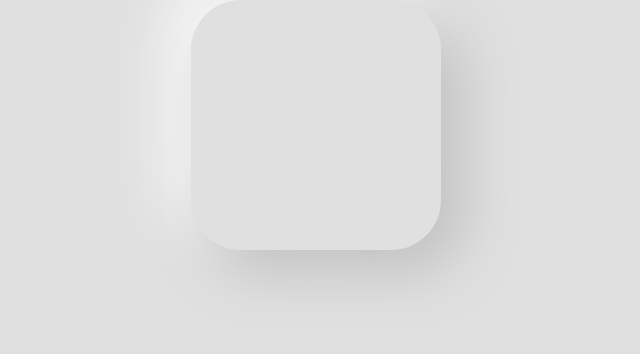
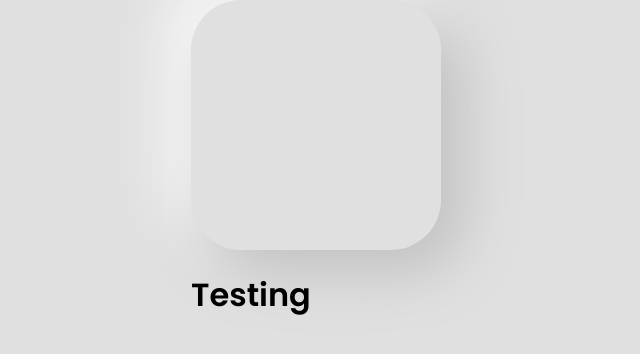
Before and after one commit to sidharth-raj-dev/elixir, a Next.js app: page / in a window 1280 px wide. Shown: the top 354 px of the page, without its empty margins (309-949 px from the left). Built offline with nearby package versions, Linux system fonts and the light colour scheme.

Commit message:
added custom font and refactored code

```diff
--- a/pages/styles.css
+++ b/assets/styles.css
@@ -1,5 +1,5 @@
 body {
-    font-family: 'SF Pro Text', 'SF Pro Icons', 'Helvetica Neue', 'Helvetica',
+    font-family: 'Poppins', 'SF Pro Icons', 'Helvetica Neue', 'Helvetica',
       'Arial', sans-serif;
     margin: 0 auto;
     background: #e0e0e0;
--- /dev/null
+++ b/components/heading/css/heading.module.css
@@ -0,0 +1,3 @@
+.heading {
+    font-family: 'Poppins';
+}
--- a/pages/_app.js
+++ b/pages/_app.js
@@ -1,5 +1,5 @@
 import React from "react";
-import "./styles.css";
+import "./../assets/styles.css";
 
 export default function MyApp({ Component, pageProps }) {
     return <Component {...pageProps} />;
--- /dev/null
+++ b/pages/_document.js
@@ -0,0 +1,22 @@
+import Document, { Html, Head, Main, NextScript } from "next/document";
+import React from "react";
+
+class MyDocument extends Document {
+    render() {
+        return (
+            <Html>
+                <Head>
+                    <link rel="preconnect" href="https://fonts.googleapis.com" crossOrigin="true"/>
+                    <link rel="preconnect" href="https://fonts.gstatic.com" crossOrigin="true"/>
+                    <link href="https://fonts.googleapis.com/css2?family=Poppins:wght@600&display=swap" rel="stylesheet"/>
+                </Head>
+                <body>
+                    <Main />
+                    <NextScript />
+                </body>
+            </Html>
+        );
+    }
+}
+
+export default MyDocument;
--- a/pages/index.js
+++ b/pages/index.js
@@ -4,6 +4,7 @@
 function Home() {
     return <div>
         <Card></Card>
+        <h1>Testing</h1>
     </div>;
 }
 
```
Also changed, not shown: components/heading/index.js (added, +8 -0 lines).
